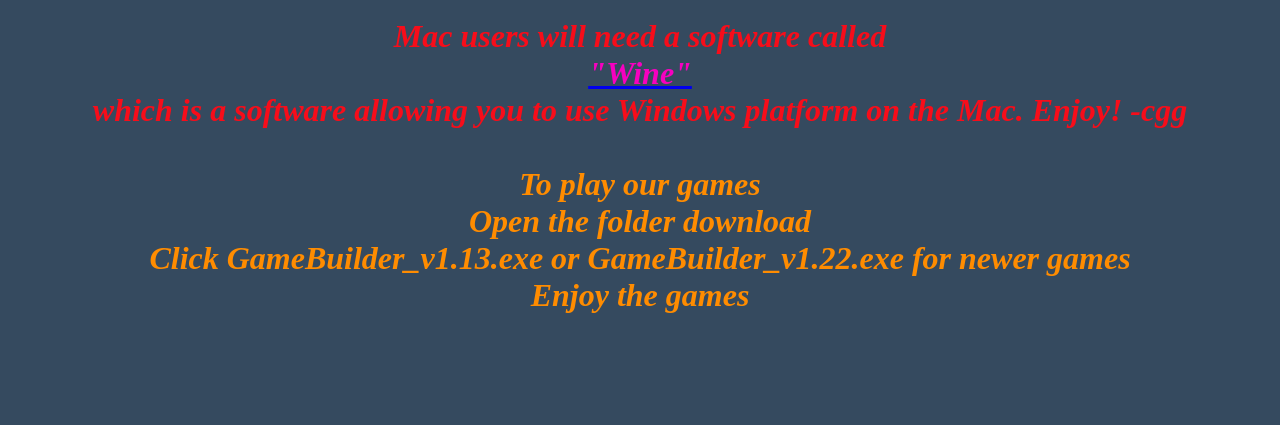
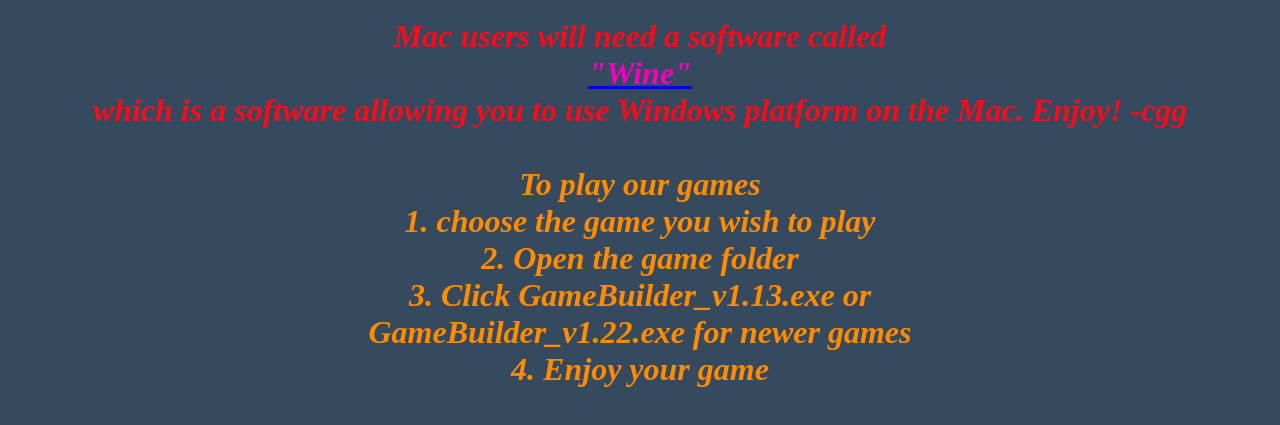
Before and after one commit to ikek/ikek.github.io, a plain HTML site: page index.html in a window 1280 px wide. Shown: the part 285-710 px from the top of the page. Drawn offline with Linux system fonts and the light colour scheme.

Commit message:
changed wording and link open

```diff
--- a/index.html
+++ b/index.html
@@ -66,12 +66,15 @@
         <br/>
         To play our games
         <br/>
-        Open the folder download
+        1. choose the game you wish to play
         <br/>
-        Click GameBuilder_v1.13.exe or
+        2. Open the game folder
+        <br/>
+        3. Click GameBuilder_v1.13.exe or
+        <br/>
         GameBuilder_v1.22.exe for newer games
         <br/>
-        Enjoy the games </center></h1></font>
+        4. Enjoy your game </center></h1></font>
     </p>
 </div>        </div>
 </div>
```
Also changed, not shown: websiteAllGames.html (+4 -4 lines).
